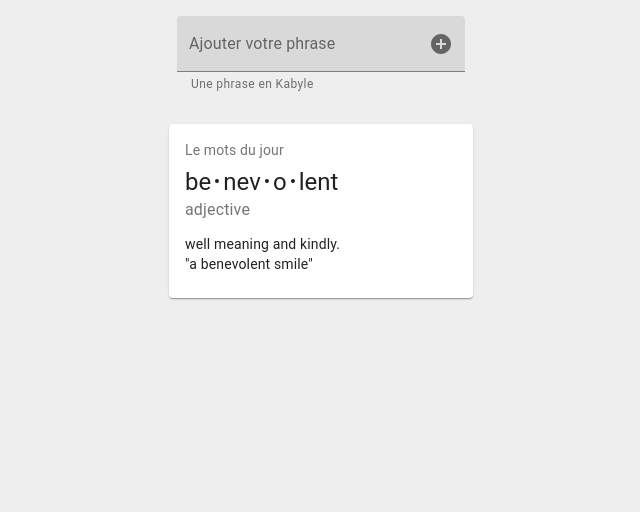
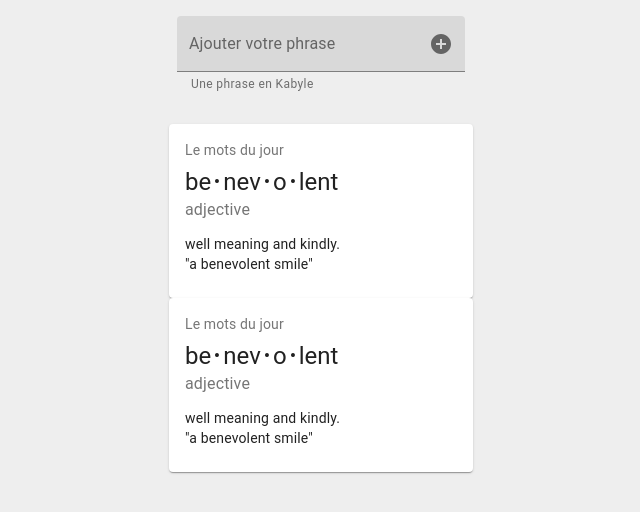
Before and after one commit to anzart/react-materialui, a React (Create React App) app: page / in a window 1280 px wide. Shown: the top 512 px of the page, without its empty margins (319-959 px from the left). Built offline with nearby package versions, Linux system fonts and the light colour scheme.

Commit message:
Fix import

```diff
--- a/src/App.js
+++ b/src/App.js
@@ -1,8 +1,13 @@
 import React from "react";
-import { FilledTextFields } from "./Components";
+import { Card, TextField } from "./Components";
 
 function App() {
-  return <FilledTextFields />;
+  return (
+    <>
+      <TextField />
+      <Card />
+    </>
+  );
 }
 
 export default App;
--- a/src/Components/index.js
+++ b/src/Components/index.js
@@ -1,2 +1,2 @@
-export { default as SimpleCard } from "./Card";
-export { default as FilledTextFields } from "./TextField";
+export { default as Card } from "./Card";
+export { default as TextField } from "./TextField";
```
